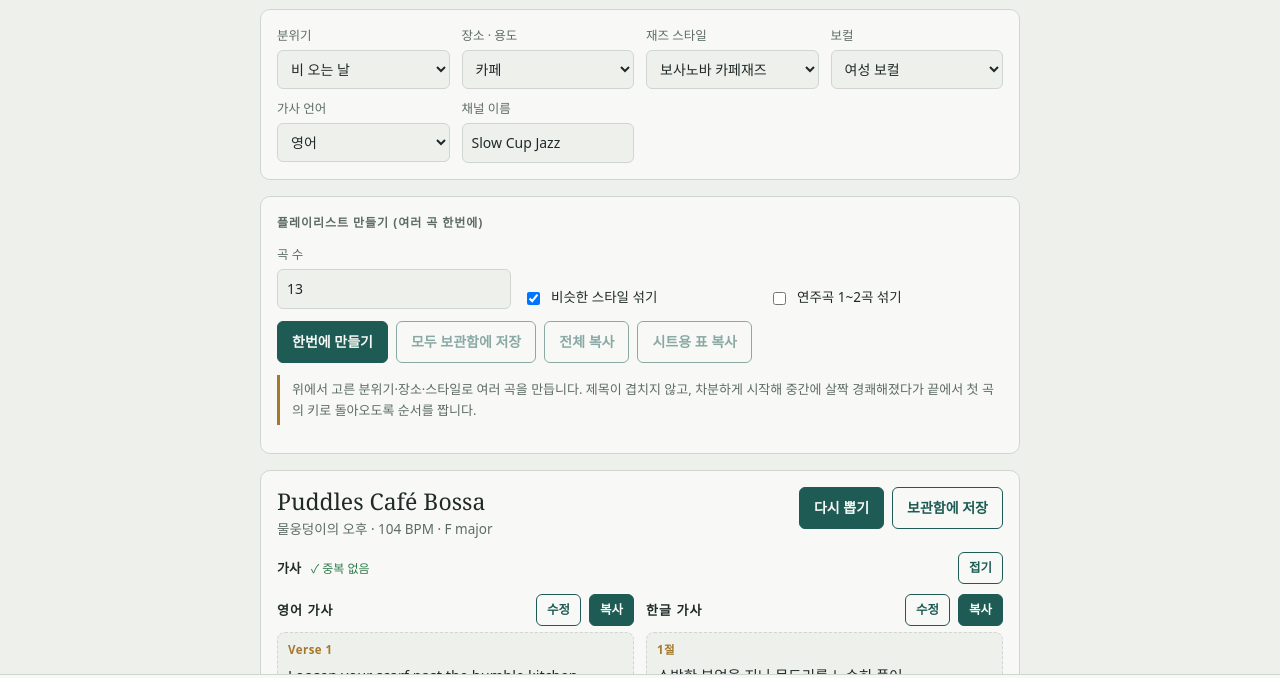
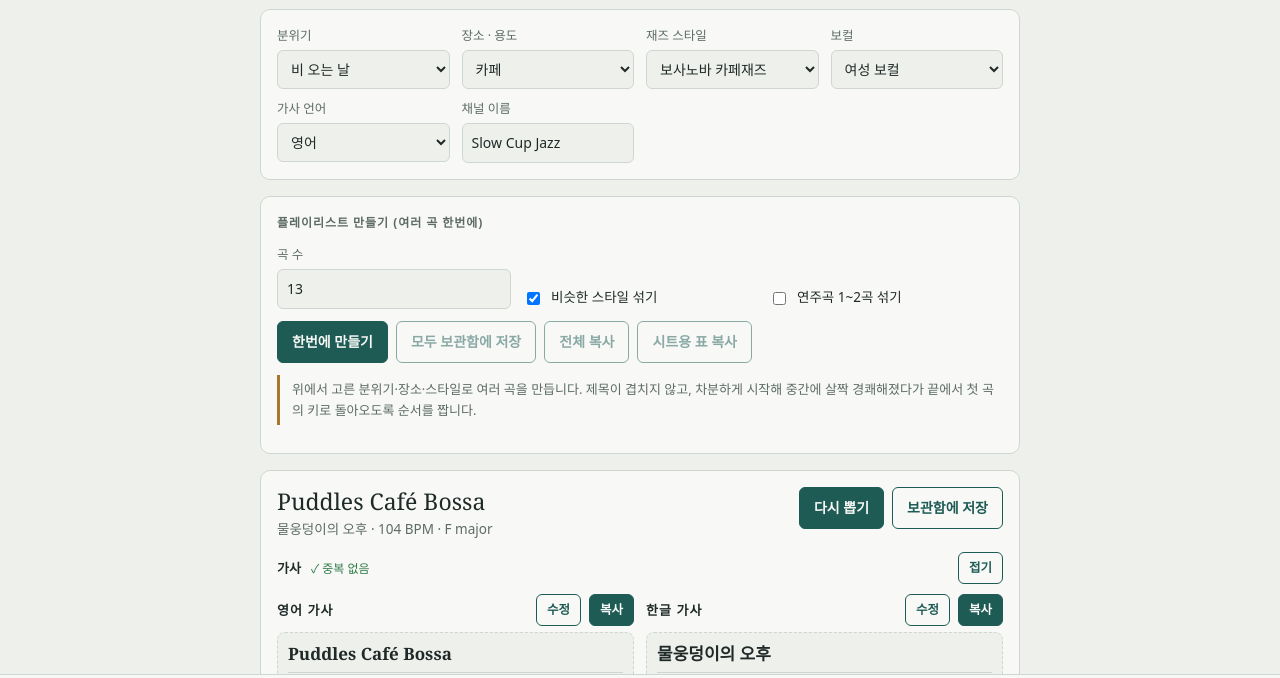
Before and after one commit to hms36903690/slow-cup-playlist, a plain HTML site: page index.html in a window 1280 px wide. Both pictures are taken after a click on the button "보관함에 저장". Shown: the part 64-742 px from the top of the page. Drawn offline with Linux system fonts and the light colour scheme; a web font is replaced by a local one.

Commit message:
가사 칸 맨 위에 곡 제목 표시 (#28)
- 영어 가사 위에는 영어 제목, 한글 가사 위에는 한글 제목
- 만들기 카드, 플레이리스트 목록, 보관함 모두 적용
- 복사할 때는 제목을 넣지 않음(Suno가 제목을 가사로 부르지 않도록)


Claude-Session: https://claude.ai/code/session_01AKpdpXiT57TtJyToaSiiTa

Co-authored-by: Claude <noreply@anthropic.com>

```diff
--- a/index.html
+++ b/index.html
@@ -45,7 +45,7 @@
 <script>
 // Auto-update: when the app opens or comes back on screen, compare with the published version and reload once if it changed.
 (function(){
-  var APP_VERSION = "202611211759";
+  var APP_VERSION = "202611211804";
   function check(){
     if (!/^https?:$/.test(location.protocol)) return;
     fetch("version.json?t=" + Date.now(), { cache: "no-store" }).then(function(r){ return r.ok ? r.json() : null; }).then(function(d){
@@ -190,6 +190,7 @@ pre.out.lyr{font-family:var(--body);font-size:14.5px;line-height:1.85}
 .chk-ok{color:var(--good)}
 .chk-bad{color:var(--bad)}
 .lyr-lines{background:var(--bg);border:1px dashed var(--line);border-radius:8px;padding:8px 10px;max-height:460px;overflow:auto;font-size:14.5px;line-height:1.6}
+.lyr-lines .lyr-title{font-family:var(--display);font-weight:700;font-size:17px;line-height:1.3;padding:2px 0 6px;margin-bottom:4px;border-bottom:1px solid var(--line)}
 .lyr-lines .lab{font-size:11.5px;font-weight:600;letter-spacing:.04em;color:var(--brass);margin:8px 0 2px}
 .lyr-lines .lab:first-child{margin-top:0}
 .lyr-lines .ln{display:flex;gap:6px;align-items:flex-start;justify-content:space-between;padding:2px 0;border-radius:4px}
@@ -1282,14 +1283,14 @@ const bothText=s=>{const p=lyrPair(s);return[p.en&&"[English]\n"+p.en,p.ko&&"[
 // Lyric lines with a delete button each. Deleting removes the English line and its matching Korean line together.
 const LYR_LAB=/^\[(verse|chorus|bridge|pre-chorus|hook|intro|outro|1절|2절|3절|후렴|브릿지|english|한글 가사)[^\]]*\]$/i;
 function lyrLines(t){return String(t||"").split("\n").map(l=>l.trim()).filter(l=>l&&!/^\[.*\]$/.test(l))}
-function lyrListHTML(txt){
+function lyrListHTML(txt,title){
   if(!txt)return '<div class="none">(가사가 없어요)</div>';
-  return txt.split("\n").map(l=>{const t=l.trim();if(!t)return"";if(/^\[.*\]$/.test(t))return `<div class="lab">${h(t.slice(1,-1))}</div>`;return `<div class="ln"><span>${h(t)}</span></div>`}).join("");
+  return (title?`<div class="lyr-title">${h(title)}</div>`:"")+txt.split("\n").map(l=>{const t=l.trim();if(!t)return"";if(/^\[.*\]$/.test(t))return `<div class="lab">${h(t.slice(1,-1))}</div>`;return `<div class="ln"><span>${h(t)}</span></div>`}).join("");
 }
 function lyrBlocks(s,src){
   const p=lyrPair(s);
   if(!p.en&&!p.ko)return `<p class="meta" style="margin:8px 0 0">${NO_LYRICS}</p>`;
-  const one=(lab,txt,k)=>`<div class="block lyr-box"><div class="block-head"><h3>${lab}</h3><div class="row"><button class="btn ghost small" data-ledit="${k}" data-src="${h(src)}">수정</button>${txt?`<button class="btn ghost small" data-lcopy="${k}" data-src="${h(src)}">복사</button>`:""}</div></div><div class="lyr-lines">${lyrListHTML(txt)}</div></div>`;
+  const one=(lab,txt,k)=>`<div class="block lyr-box"><div class="block-head"><h3>${lab}</h3><div class="row"><button class="btn ghost small" data-ledit="${k}" data-src="${h(src)}">수정</button>${txt?`<button class="btn ghost small" data-lcopy="${k}" data-src="${h(src)}">복사</button>`:""}</div></div><div class="lyr-lines">${lyrListHTML(txt,k==="en"?s.title:(s.titleKo||s.title))}</div></div>`;
   return `<div class="lyr-wrap" style="margin-top:8px"><div class="lyr-top"><div class="row" style="gap:10px"><h3>가사</h3>${s.lyrCheck?`<span class="meta">${checkHTML(s.lyrCheck)}</span>`:""}</div><button class="btn ghost small" data-lfold>접기</button></div><div class="lyr-grid">`+one("영어 가사",p.en,"en")+one("한글 가사",p.ko,"ko")+`</div></div><div class="row" style="margin-top:8px"><button class="btn ghost small" data-lcopy="both" data-src="${h(src)}">영어 + 한글 함께 복사</button></div>`;
 }
 const undoStack=[];
@@ -1340,7 +1341,7 @@ function checkHTML(r){if(!r)return"";return r.ok?`<span class="chk-ok" title="
   :`<span class="chk-bad" title="${h(r.bad.slice(0,5).join(" / "))}">⚠ 겹치는 줄 ${r.bad.length}개 · 다시 뽑기를 눌러 주세요</span>`}
 function updateRead(){resetSunoOne();$("lyrCheck").innerHTML=checkHTML(one.lyrCheck);const p=lyrPair(one),none=!p.en&&!p.ko;
   const inst=one.vocal==="inst"||one.vocal==="scat",emptyMsg=inst?'<div class="none">연주곡이라 가사가 없어요</div>':'<div class="none">가사가 없어요. 수정을 눌러 새로 쓰거나 다시 뽑기를 누르세요.</div>';
-  $("oneEn").innerHTML=p.en?lyrListHTML(p.en):emptyMsg;$("oneKo").innerHTML=p.ko?lyrListHTML(p.ko):emptyMsg;
+  $("oneEn").innerHTML=p.en?lyrListHTML(p.en,one.title):emptyMsg;$("oneKo").innerHTML=p.ko?lyrListHTML(p.ko,one.titleKo||one.title):emptyMsg;
   $("lyrNoRow").hidden=!(none&&inst);$("lyrBothRow").hidden=none;$("copyEn").disabled=!p.en;$("copyKo").disabled=!p.ko}
 $("toVocal").onclick=()=>{$("vocal").value="female";save();renderOne();renderYT();$("aiNote").textContent="";toast("여성 보컬 곡으로 바꿨어요")};
 function copyLyr(t,el){if(!t){toast("복사할 가사가 없어요");return}copy(t,el)}
--- a/sw.js
+++ b/sw.js
@@ -1,5 +1,5 @@
 // Slow Cup Jazz service worker: keeps the app working offline after the first visit.
-const CACHE = "slowcup-v25";
+const CACHE = "slowcup-v26";
 const SHELL = ["./", "index.html", "playlist.html", "manifest.webmanifest", "version.json",
   "icons/icon-192.png", "icons/icon-512.png", "icons/maskable-512.png", "icons/apple-touch-icon.png"];
 self.addEventListener("install", e => {
--- a/version.json
+++ b/version.json
@@ -1 +1 @@
-{"v": "202611211759"}
+{"v": "202611211804"}
```
